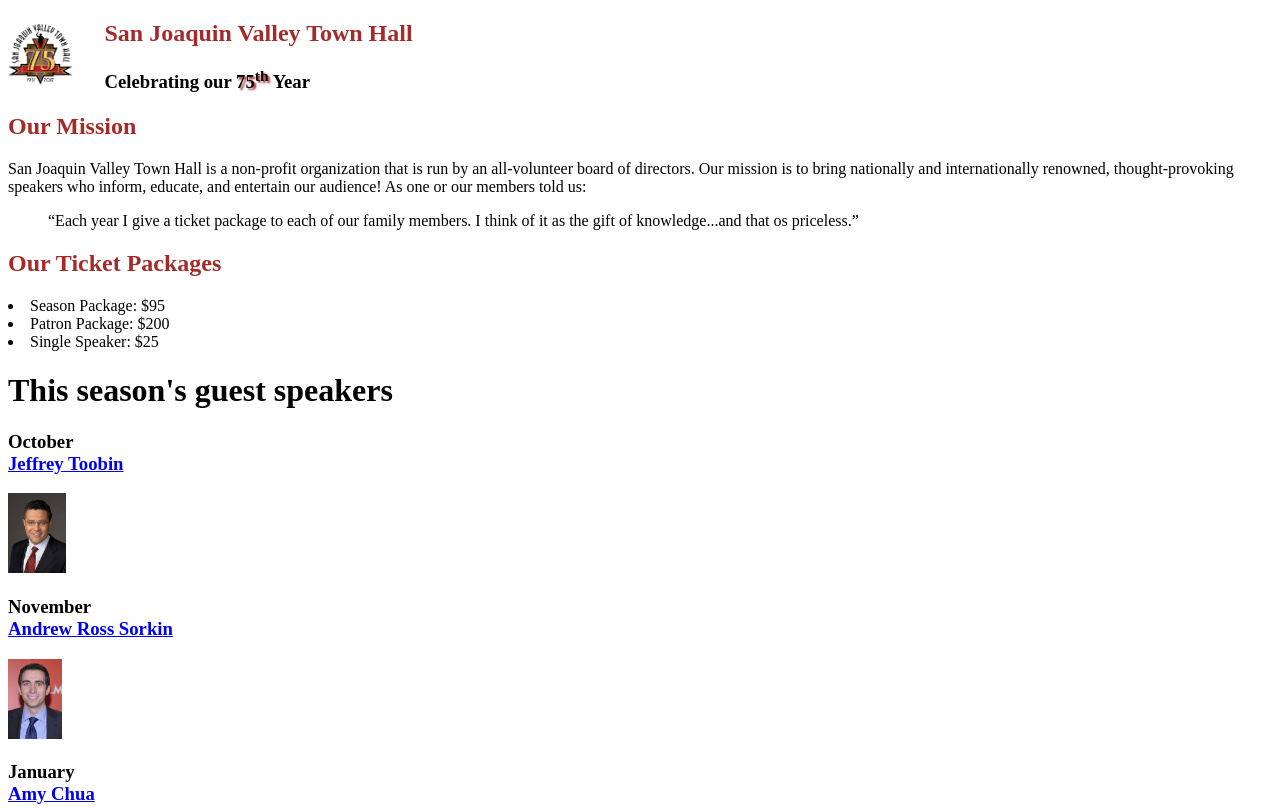
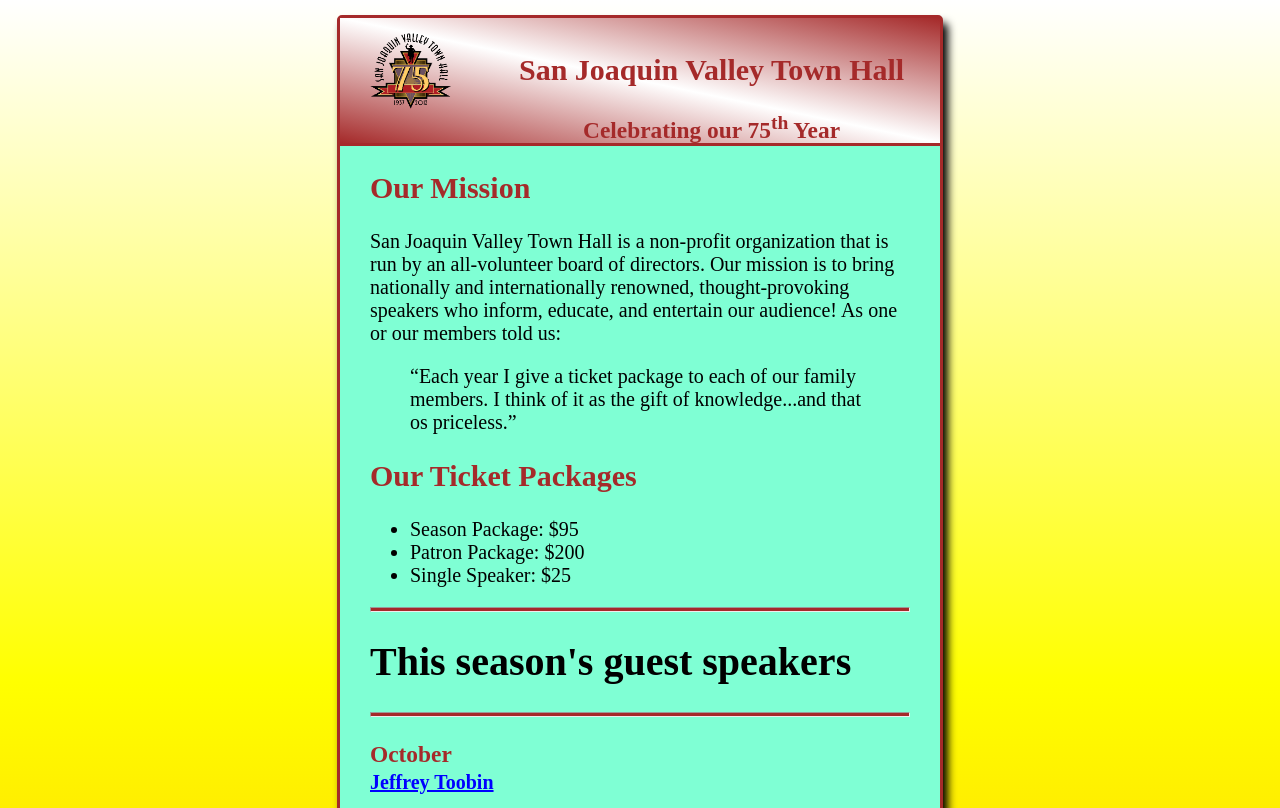
Before and after one commit to dang-anh-hung/Hello, a plain HTML site: page index.html in a window 1280 px wide. Shown: the top 808 px of the page. Drawn offline with Linux system fonts and the light colour scheme.

Commit message:
excise 5-1

```diff
--- a/index.css
+++ b/index.css
@@ -1,23 +1,58 @@
-header img{
-    height: 80px;
-    float: left;
-    margin-right: 30px;
+:root{
+    background-image: linear-gradient(to bottom,white,yellow,orange);
+    --text-color: brown;
+    font-size: 20px;
+    margin: 0;
+    padding: 0;
+}
+body{
+    width: 600px;
+    border: 3px solid var(--text-color);
+    margin: 15px auto;
+    background-color: aquamarine;
+    box-shadow: 5px 8px 8px black;
+    border-radius: 5px;
 }
 
+header img{
+    height: 100px;
+    float: left;
+    margin: 0 30px;
+}
+header h2,h3{
+    text-align: center;
+    color: var(--text-color);
+}
+header{
+    background-image: linear-gradient(to left bottom, brown,white,brown);
+    height: 100px;
+    border-bottom: 3px solid var(--text-color);
+    padding :10px 0 15px 0;
+
+}
 main{
     clear: left;
+    padding:  0 30px;
 }
 .name{
-    color: brown;
+    color: var(--text-color);
 }
-
-header span{
-    text-shadow: 2px 2px 2px brown;
+hr{
+    height: 3px;
+    background-color: var(--text-color);
 }
-main img{
+main h3{
+    text-align: left;
+}
+main img,a{
     height: 80px;
+    color: blue;
+    font-size: 1rem;
 }
 
 footer{
+    height: 50px;
+    background-color: var(--text-color);
+    color: white;
     text-align: center;
 }
--- a/index.html
+++ b/index.html
@@ -5,10 +5,11 @@
     <meta http-equiv="X-UA-Compatible" content="IE=edge">
     <meta name="viewport" content="width=device-width, initial-scale=1.0">
     <link type="text/css" rel="stylesheet" href="./index.css"/>
-    <title>Document</title>
+    <title>San Joaquin Valley Town Hall</title>
 </head>
 <body>
-    <header>
+    <div>
+        <header>
         <img src="images/town_hall_logo.gif" alt="tow_hall_logo"/>
         <h2 class="name">
             San Joaquin Valley Town Hall
@@ -24,10 +25,14 @@
         </p>
         <blockquote><q>Each year I give a ticket package to each of our family members. I think of it as the gift  of knowledge...and that os priceless.</q></blockquote>
         <h2 class="name">Our Ticket Packages</h2>
-        <li>Season Package: &dollar;95</li>
-        <li>Patron Package: &dollar;200</li>
-        <li>Single Speaker: &dollar;25</li>
+        <ul>
+            <li>Season Package: &dollar;95</li>
+            <li>Patron Package: &dollar;200</li>
+            <li>Single Speaker: &dollar;25</li>
+        </ul>
+        <hr>
         <h1>This season's guest speakers</h1>
+        <hr>
         <h3>October <br/>
             <a href="speakers/toobin.html">
                 Jeffrey Toobin </a>
@@ -47,5 +52,6 @@
             &copy; 2018, San Joaquin Valley Town Hall, Fresno, CA 93755
         </p>
     </footer>
+    </div>
 </body>
 </html>
```
